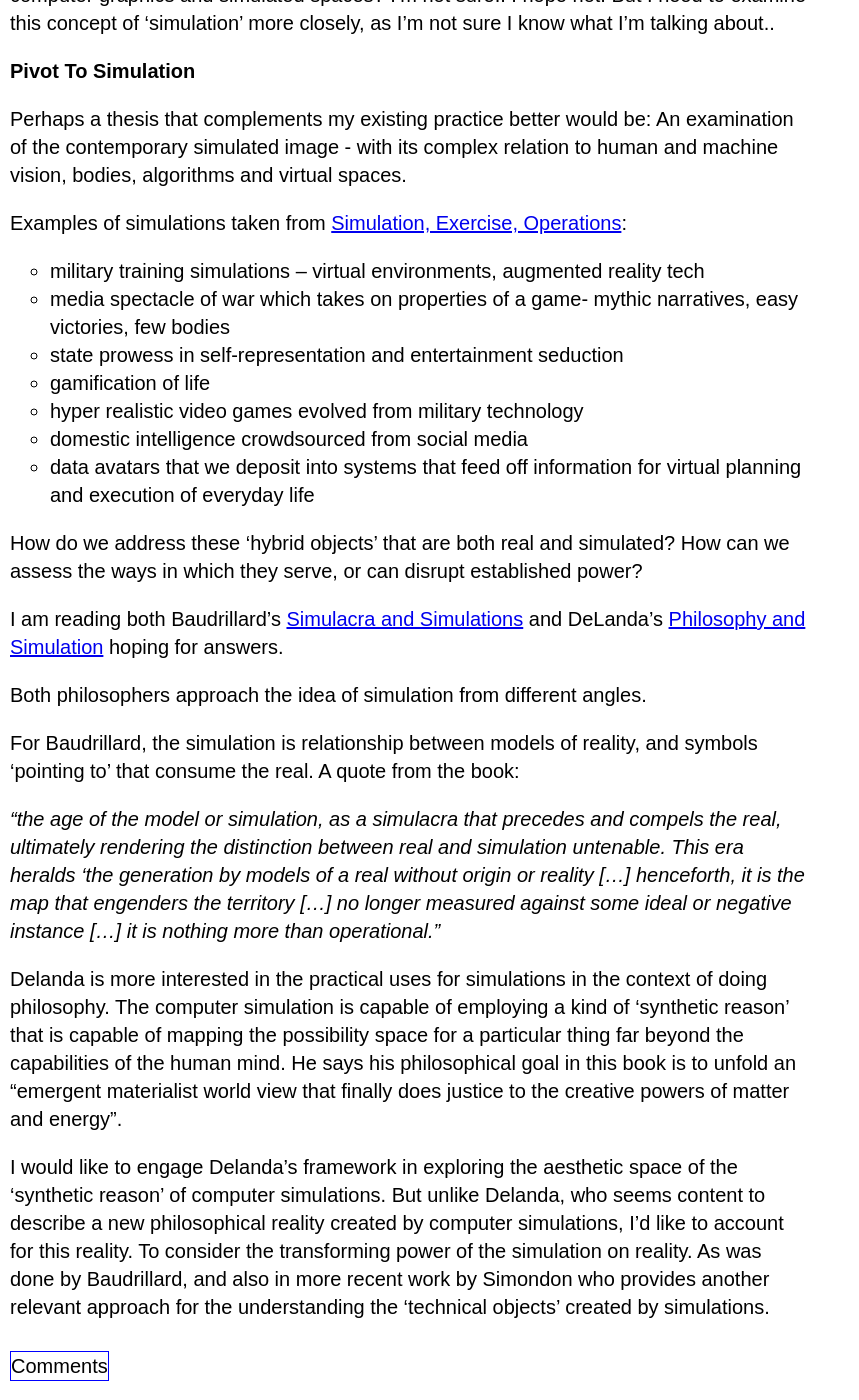
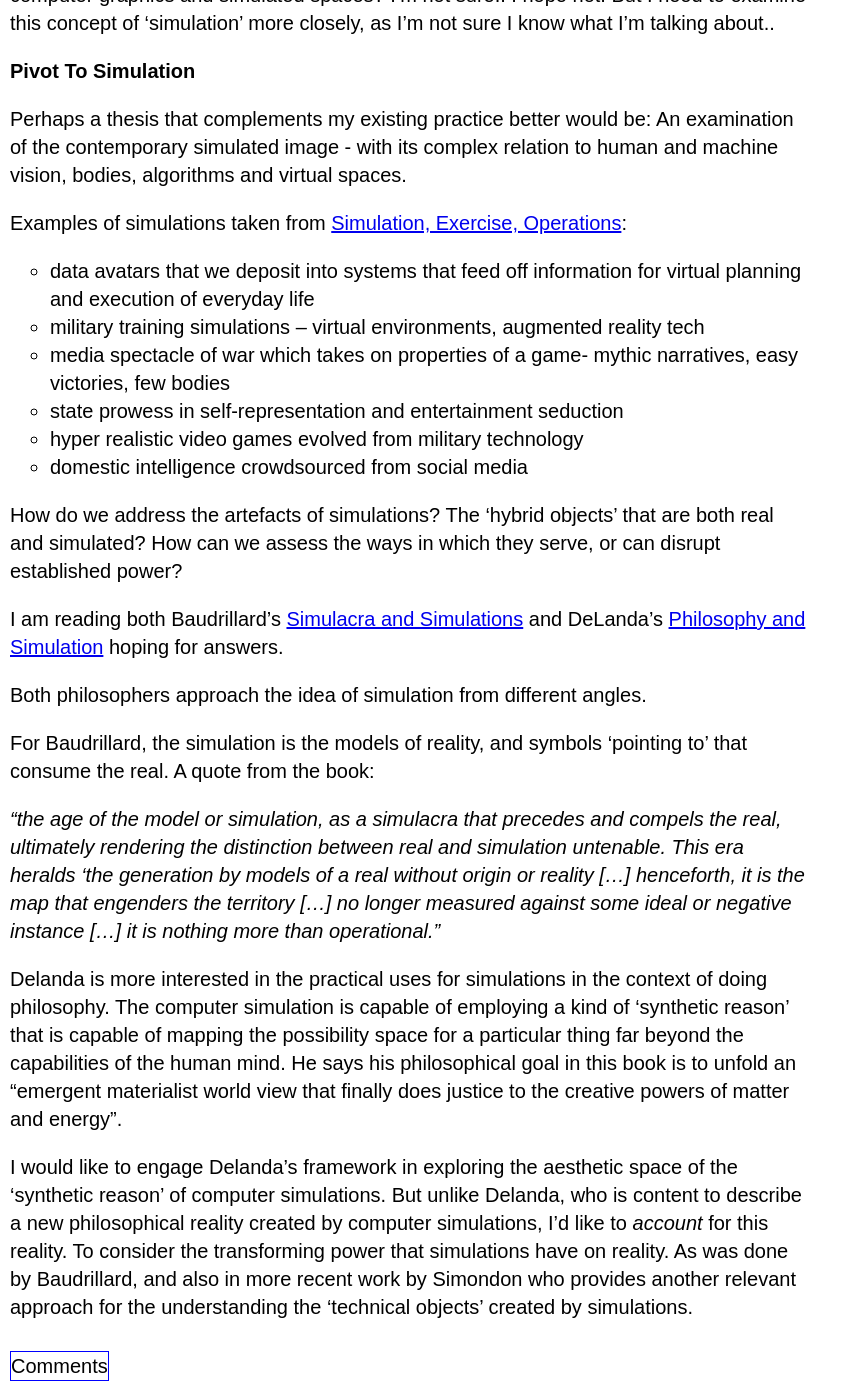
Before and after one commit to samhains/samhains.github.io, a Jekyll site: the page built from blog/_posts/temp/2018-11-06-simulations.md, in a window 1280 px wide and 1400 px high, scrolled down 1215 px. Shown: the whole window, without its empty margins (0-859 px from the left). Built offline with Jekyll 4.4.1, drawn with Linux system fonts in a browser that asks for light colours; nearby versions of some CDN libraries; some of the changed text lies outside the part shown.

Commit message:
adfasdfa

```diff
--- a/blog/_posts/temp/2018-11-06-simulations.md
+++ b/blog/_posts/temp/2018-11-06-simulations.md
@@ -6,7 +6,7 @@
 ---
 
 
-This week I continued my pursuit of 'worlding' and found myself hit a 'dead end' so have done a 'research pivot'.
+This week I continued my pursuit of worlding and found myself hit a 'dead end' so have done a research pivot.
 
 **The Dead End**
 
@@ -16,7 +16,7 @@
 
 _Peter Thiels heirs operate like ‘gods of myth’ in an archipelagos of man-made islands surrounding New Zealand. Any attempt to contact 'The Heirs' directly leads one on a labyrinthine journey through the harsh environment of the volcanic mainland. None of the workers have ever visited the Sacred Thielian Compound. Meanwhile, The Heirs prepare an Immersive KeyNote Address(IMA) for the release of a masterpiece. "The Immersive Solution... A voluntary prison.. A fun palace" ....The Ark._
 
-Pursing this would likely end up with me writing another RPG game/zine as I did for the midterm. Rather than drawing on nuclear folklore papers, I would be drawing from the well of techno-utopian culture to build a world that functions as an ironic critique. I'm not sure this is the direction I wish to go in.
+Pursing this would likely end up with me writing another RPG game/zine as I did for the midterm. Except rather than drawing on nuclear folklore papers, I would be drawing from techno-utopian culture to build a world that functions as an ironic critique. I'm not sure this is the direction I wish to go in.
 
 **Why Worlding?**
 
@@ -31,24 +31,23 @@
 
 
 Examples of simulations taken from [Simulation, Exercise, Operations](https://www.amazon.com/Simulation-Exercise-Operations-Robin-Mackay/dp/0993045863):
+- data avatars that we deposit into systems that feed off information for virtual planning and execution of everyday life
 - military training simulations – virtual environments, augmented reality tech
 - media spectacle of war which takes on properties of a game- mythic narratives, easy victories, few bodies
 - state prowess in self-representation and entertainment seduction
-- gamification of life
 - hyper realistic video games evolved from military technology
 - domestic intelligence crowdsourced from social media
-- data avatars that we deposit into systems that feed off information for virtual planning and execution of everyday life
 
-How do we address these 'hybrid objects' that are both real and simulated? How can we assess the ways in which they serve, or can disrupt established power?
+How do we address the artefacts of simulations? The 'hybrid objects' that are both real and simulated? How can we assess the ways in which they serve, or can disrupt established power?
 
 I am reading both Baudrillard's [Simulacra and Simulations](https://en.wikipedia.org/wiki/Simulacra_and_Simulation) and DeLanda's [Philosophy and Simulation](https://www.amazon.com/dp/B00OG4E2JQ/ref=dp-kindle-redirect?_encoding=UTF8&btkr=1) hoping for answers.
 
 Both philosophers approach the idea of simulation from  different angles.
 
-For Baudrillard, the simulation is relationship between models of reality, and symbols 'pointing to' that consume the real. A quote from the book:
+For Baudrillard, the simulation is the models of reality, and symbols 'pointing to' that consume the real. A quote from the book:
 
 _"the age of the model or simulation, as a simulacra that precedes and compels the real, ultimately rendering the distinction between real and simulation untenable. This era heralds ‘the generation by models of a real without origin or reality […] henceforth, it is the map that engenders the territory […] no longer measured against some ideal or negative instance […] it is nothing more than operational."_
 
 Delanda is more interested in the practical uses for simulations in the context of doing philosophy. The computer simulation is capable of employing a kind of 'synthetic reason' that is capable of mapping the possibility space for a particular thing far beyond the capabilities of the human mind. He says his philosophical goal in this book is to unfold an "emergent materialist world view that finally does justice to the creative powers of matter and energy".
 
-I would like to engage Delanda's framework in exploring the aesthetic space of the 'synthetic reason' of computer simulations. But unlike Delanda, who seems content to describe a new philosophical reality created by computer simulations, I'd like to account for this reality. To consider the transforming power of the simulation on reality. As was done by Baudrillard, and also in more recent work by Simondon who provides another relevant approach for the understanding the 'technical objects' created by simulations.
+I would like to engage Delanda's framework in exploring the aesthetic space of the 'synthetic reason' of computer simulations. But unlike Delanda, who is content to describe a new philosophical reality created by computer simulations, I'd like to *account* for this reality. To consider the transforming power that simulations have on reality. As was done by Baudrillard, and also in more recent work by Simondon who provides another relevant approach for the understanding the 'technical objects' created by simulations.
```
